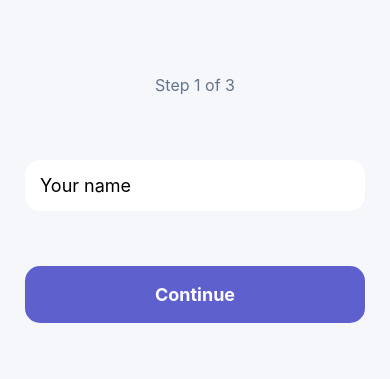
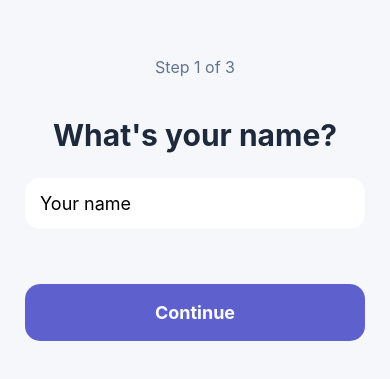
Before and after one commit to YovanyPerez/SleepPet, a React Native app: screen /CreateProfile in a window 390 px wide. Shown: the part 223-602 px from the top of the page. Built offline with nearby package versions, Linux system fonts and the light colour scheme.

Commit message:
translate fix

```diff
--- a/screens/CreateProfileScreen.js
+++ b/screens/CreateProfileScreen.js
@@ -88,7 +88,7 @@ export default function CreateProfileScreen({ navigation }) {
           <>
 
             <Text style={styles.title}>
-              {t.whatIsYourName}
+              {t.whatsYourName}
             </Text>
 
             <TextInput
@@ -130,7 +130,7 @@ export default function CreateProfileScreen({ navigation }) {
               value={age}
               onChangeText={setAge}
               keyboardType="numeric"
-              placeholder={t.yourAge}
+              placeholder={t.agePlaceholder}
               style={styles.input}
             />
 
@@ -159,7 +159,7 @@ export default function CreateProfileScreen({ navigation }) {
           <>
 
             <Text style={styles.title}>
-              {t.whatIsYourGoal}
+              {t.whatsYourGoal}
             </Text>
 
             <TouchableOpacity
--- a/translations/en.js
+++ b/translations/en.js
@@ -255,7 +255,7 @@ export default {
   howOldAreYou: "How old are you?",
   whatsYourGoal: "What's your goal?",
 
-  yourNamePlaceholder: "Your name",
+  yourName: "Your name",
   agePlaceholder: "Age",
 
   finish: "Finish",
--- a/translations/es.js
+++ b/translations/es.js
@@ -256,14 +256,14 @@ export default {
   howOldAreYou: "¿Cuántos años tienes?",
   whatsYourGoal: "¿Cuál es tu objetivo?",
 
-  yourNamePlaceholder: "Tu nombre",
+  yourName: "Tu nombre",
   agePlaceholder: "Edad",
 
   finish: "Finalizar",
 
   goalImproveSleep: "Mejorar mi sueño",
   goalHealthyHabits: "Crear hábitos saludables",
-  goalMoreEnergy: "Tener más energía",
+  goalMoreEnergy: "Sentirme con más energía",
 
   notificationChannel: "Sesión de Sueño",
   notificationChannelDescription: "Monitoreo del sueño",
```
